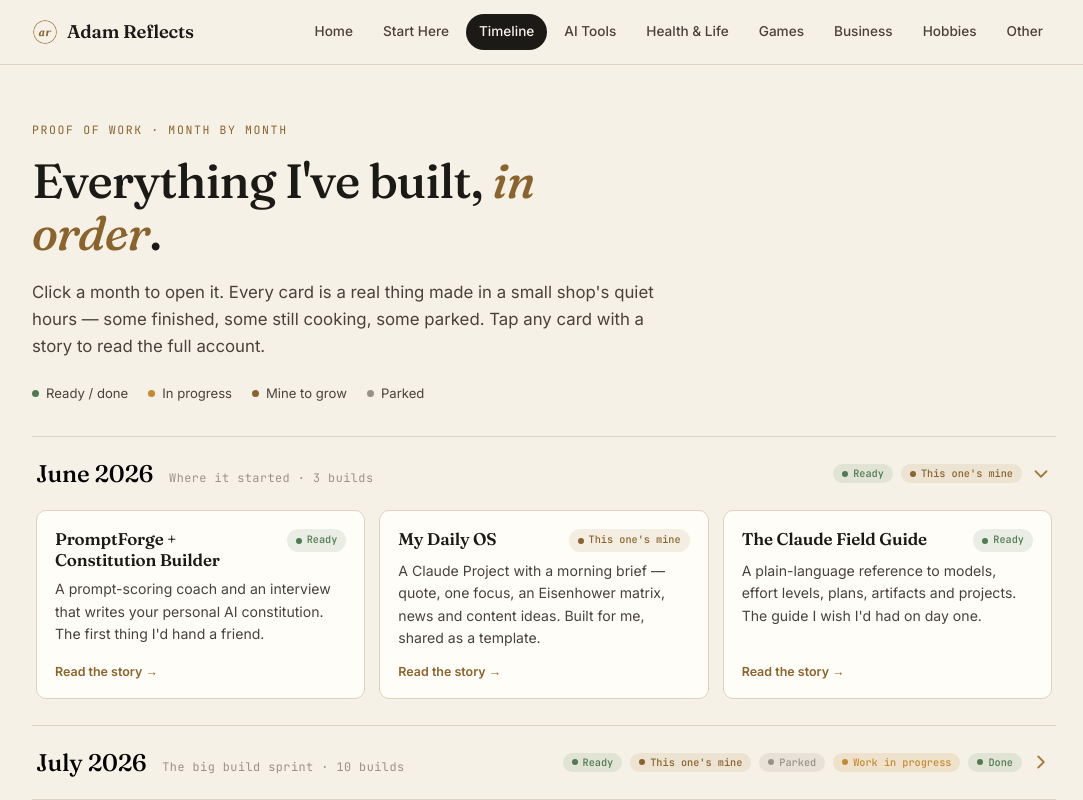
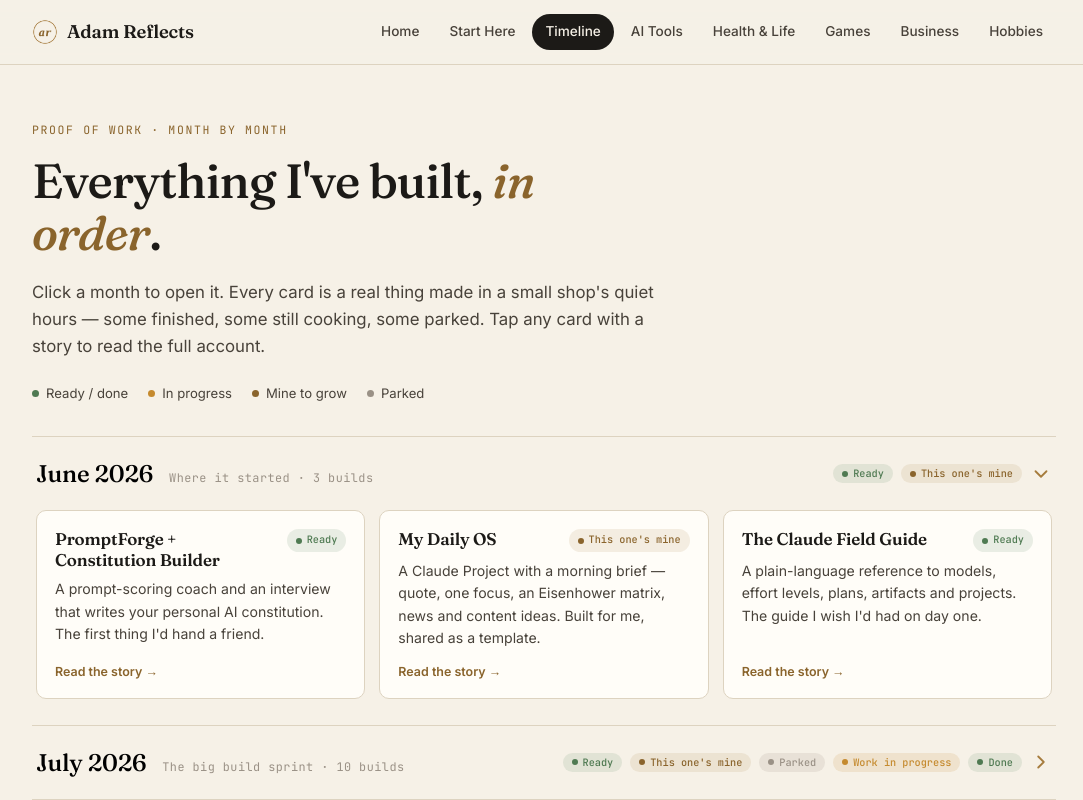
Before and after one commit to holdennopunches/Adamreflects, a Next.js app: page /timeline in a window 1280 px wide. Shown: the top 800 px of the page, without its empty margins (96-1179 px from the left). Built offline with nearby package versions, Linux system fonts and the light colour scheme.

Commit message:
Remove Other from nav

```diff
--- a/components/Shared.js
+++ b/components/Shared.js
@@ -16,7 +16,6 @@ const NAV_ITEMS = [
   { href: "/games", label: "Games" },
   { href: "/business", label: "Business" },
   { href: "/lab", label: "Hobbies" },
-  { href: "/other", label: "Other" },
 ];
 
 export function Topbar() {
```
